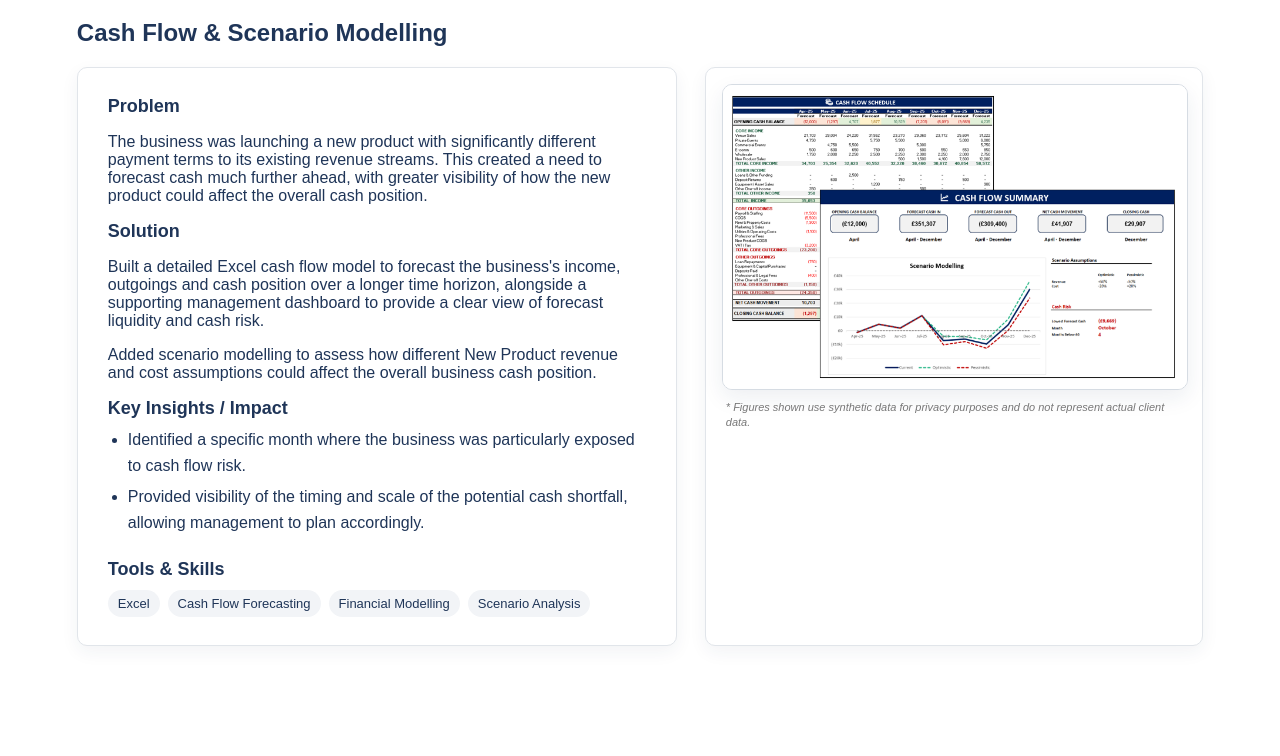
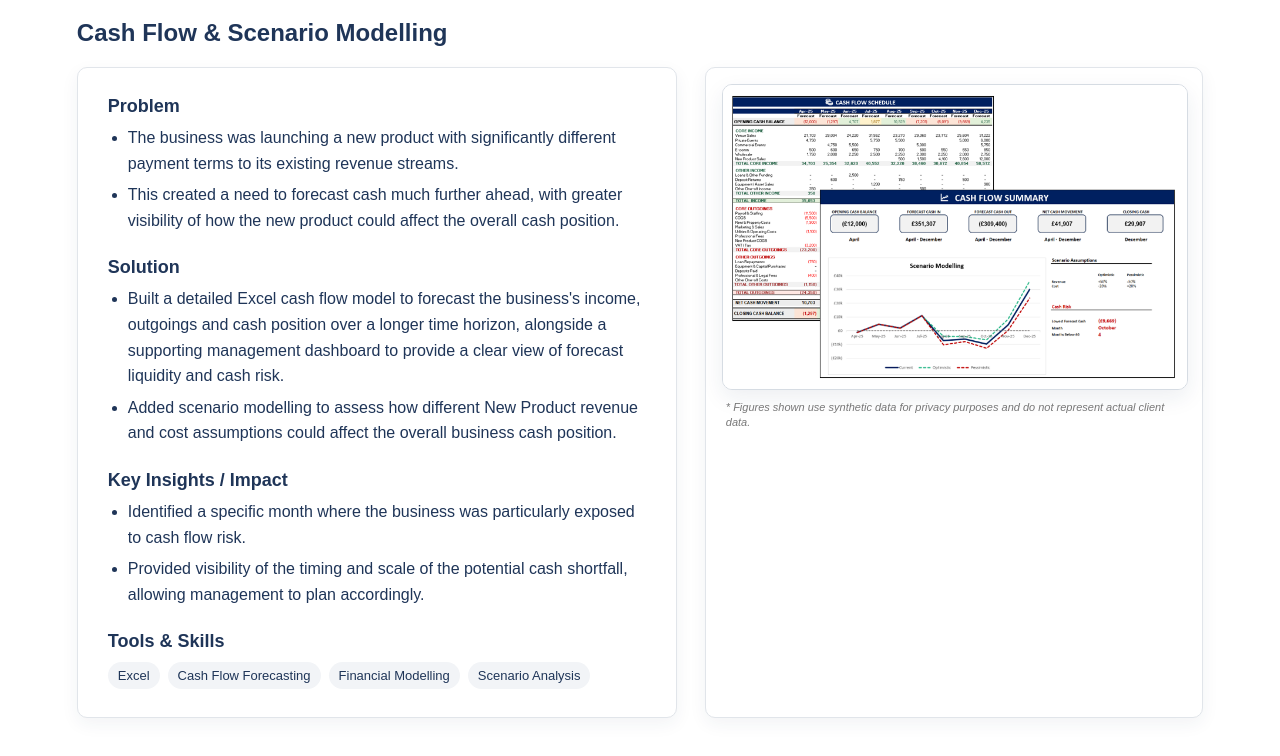
Before and after one commit to JamesNugent-Insights/JamesNugent-Insights.github.io, a plain HTML site: page finance.html in a window 1280 px wide. Shown: the part 146-902 px from the top of the page. Drawn offline with Linux system fonts and the light colour scheme.

Commit message:
Update finance.html

```diff
--- a/finance.html
+++ b/finance.html
@@ -161,18 +161,17 @@
 
 <div class="project-text">
 
-    <h3>Problem</h3>
-    <p>
-      The business was launching a new product with significantly different payment terms to its existing revenue streams. This created a need to forecast cash much further ahead, with greater visibility of how the new product could affect the overall cash position.
-    </p>
+   <h3>Problem</h3>
+<ul>
+    <li>The business was launching a new product with significantly different payment terms to its existing revenue streams.</li>
+    <li>This created a need to forecast cash much further ahead, with greater visibility of how the new product could affect the overall cash position.</li>
+</ul>
 
     <h3>Solution</h3>
-    <p>
-      Built a detailed Excel cash flow model to forecast the business's income, outgoings and cash position over a longer time horizon, alongside a supporting management dashboard to provide a clear view of forecast liquidity and cash risk.
-    </p>
-    <p>
-      Added scenario modelling to assess how different New Product revenue and cost assumptions could affect the overall business cash position.
-    </p>
+<ul>
+    <li>Built a detailed Excel cash flow model to forecast the business's income, outgoings and cash position over a longer time horizon, alongside a supporting management dashboard to provide a clear view of forecast liquidity and cash risk.</li>
+    <li>Added scenario modelling to assess how different New Product revenue and cost assumptions could affect the overall business cash position.</li>
+</ul>
 
     <h3>Key Insights / Impact</h3>
     <ul>
```
